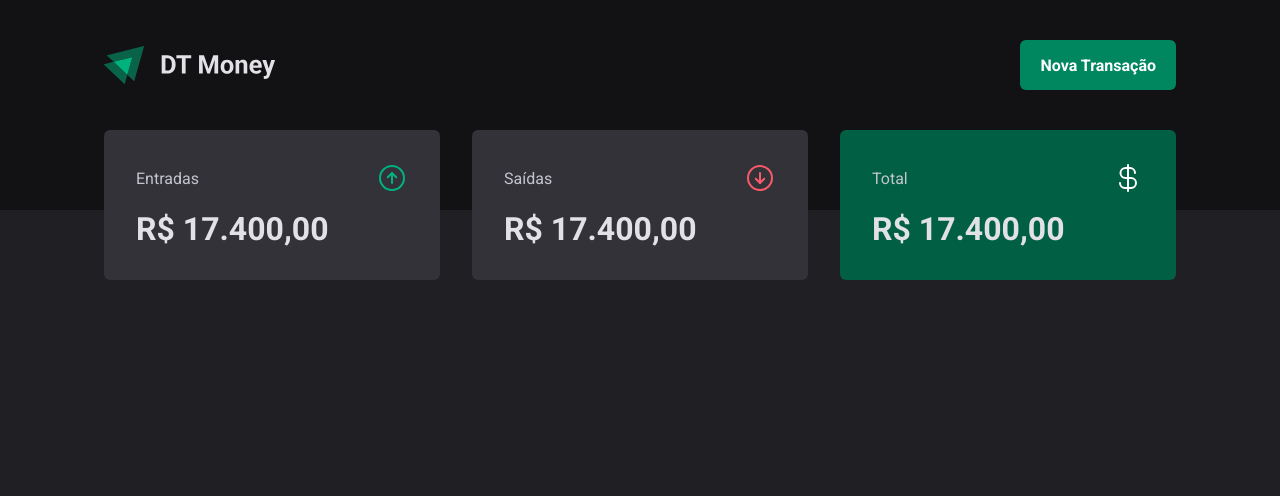
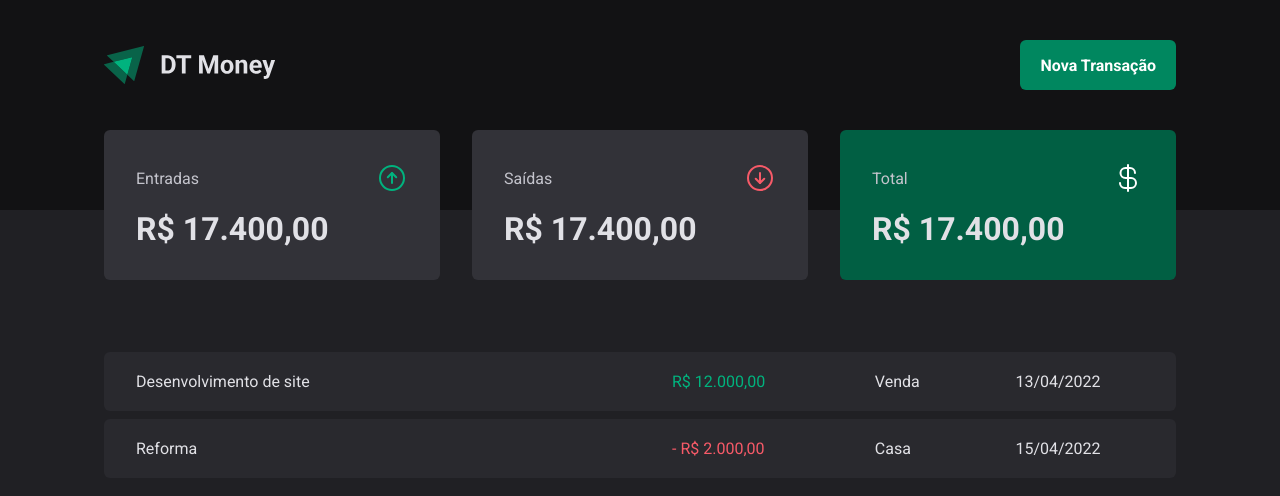
Before and after one commit to rodrrigodev/DT-Money, a React (Vite) app: page / in a window 1280 px wide. Shown: the top 496 px of the page. Built offline with nearby package versions, Linux system fonts and the light colour scheme.

Commit message:
transtions table

```diff
--- a/src/components/Summary/index.tsx
+++ b/src/components/Summary/index.tsx
@@ -27,7 +27,7 @@ export function Summary() {
             <SummaryCard variant="green">
                 <header>
                     <span>Total</span>
-                    <CurrencyDollar size={32} color={theme.white} />
+                    <CurrencyDollar size={32} color={theme["white"]} />
                 </header>
 
                 <strong>R$ 17.400,00</strong>
--- a/src/pages/Transations/index.tsx
+++ b/src/pages/Transations/index.tsx
@@ -1,11 +1,40 @@
 import { Header } from "../../components/Header";
 import { Summary } from "../../components/Summary";
+import { PriceHighlight, TransationsContainer, TranstionsTable } from "./styles";
 
-export function Transations(){
-    return(
+export function Transations() {
+    return (
         <div>
-            <Header/>
-            <Summary/>
+            <Header />
+            <Summary />
+
+            <TransationsContainer>
+                <TranstionsTable>
+                    <tbody>
+                        <tr>
+                            <td width="50%">Desenvolvimento de site</td>
+                            <td>
+                                <PriceHighlight variant="income">
+                                    R$ 12.000,00
+                                </PriceHighlight>
+                            </td>
+                            <td>Venda</td>
+                            <td>13/04/2022</td>
+                        </tr>
+
+                        <tr>
+                            <td width="50%">Reforma</td>
+                            <td>
+                                <PriceHighlight variant="outcome">
+                                - R$ 2.000,00
+                                </PriceHighlight>
+                                </td>
+                            <td>Casa</td>
+                            <td>15/04/2022</td>
+                        </tr>
+                    </tbody>
+                </TranstionsTable>
+            </TransationsContainer>
         </div>
     )
 }
--- a/src/pages/Transations/styles.ts
+++ b/src/pages/Transations/styles.ts
@@ -0,0 +1,37 @@
+import styled from "styled-components";
+
+export const TransationsContainer = styled.main`
+    width: 100%;
+    max-width: 1120px;
+    margin: 4rem auto 0;
+    padding: 0 1.5rem;
+`
+
+export const TranstionsTable = styled.table`
+    width: 100%;
+    border-collapse: separate;
+    border-spacing: 0 .5rem;
+    /* margin-top: 1.5rem; */
+
+    td{
+        padding: 1.25rem 2rem;
+        background-color: ${props => props.theme["gray-700"]};
+
+        &:first-child{
+            border-top-left-radius: 6px;
+            border-bottom-left-radius: 6px;
+        }
+
+        &:last-child{
+            border-top-right-radius: 6px;
+            border-bottom-right-radius: 6px;
+        }
+    }
+`
+interface PriceHighlightProps{
+    variant: "income" | "outcome"
+}
+
+export const PriceHighlight = styled.span<PriceHighlightProps>`
+    color: ${props => props.variant === "income" ? props.theme["green-300"] : props.theme["red-300"]};
+`
```
